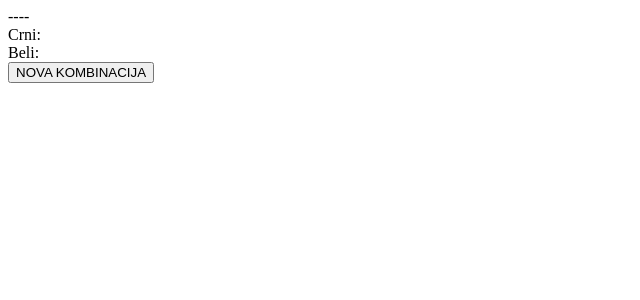
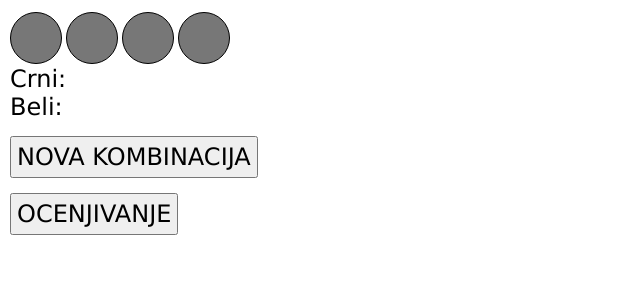
Before and after one commit to KoraSystemPro/grupa-18-30, a PHP site: page / in a window 1280 px wide. Shown: the top 300 px of the page, without its empty margins (0-640 px from the left). Run offline with PHP 8.4, Linux system fonts and the light colour scheme.

Commit message:
Dodata nedelja 29.11.2020.

```diff
--- a/3. godina/04. JS obnavljanje/03. Mastermind/index.html
+++ b/3. godina/04. JS obnavljanje/03. Mastermind/index.html
@@ -5,7 +5,20 @@
         <link rel="stylesheet" type="text/css" href="style.css">
     </head>
     <body>
-        <div id="kombinacija">
+        <div class="red_dugmadi_k" id="red_k">
+            <div class="dgm_k" id="dgm_k1"></div>
+            <div class="dgm_k" id="dgm_k2"></div>
+            <div class="dgm_k" id="dgm_k3"></div>
+            <div class="dgm_k" id="dgm_k4"></div>
+        </div>
+        <div class="red_dugmadi_p" id="red_p">
+            <div class="dgm_p" id="dgm_p1"></div>
+            <div class="dgm_p" id="dgm_p2"></div>
+            <div class="dgm_p" id="dgm_p3"></div>
+            <div class="dgm_p" id="dgm_p4"></div>
+        </div>
+
+        <div id="kombinacija" class="red_dugmadi_k">
             ----
         </div>
         <div id="crni">
@@ -17,6 +30,9 @@
         <button id="nova-kombinacija">
             NOVA KOMBINACIJA
         </button>
+        <button id="oceni">
+            OCENJIVANJE
+        </button>
 
         <script src="script.js"></script>
     </body>
--- a/3. godina/04. JS obnavljanje/03. Mastermind/style.css
+++ b/3. godina/04. JS obnavljanje/03. Mastermind/style.css
@@ -0,0 +1,47 @@
+* {
+    margin: 0;
+    font-family: Verdana, Geneva, Tahoma, sans-serif;
+    font-size: 18pt;
+}
+
+body {
+    padding: 10px;
+}
+
+button {
+    display: block;
+    margin: 15px 0;
+    padding: 5px;
+}
+
+.red_dugmadi_k{
+    width: 220px;
+    height: 55px;
+
+    display: none;
+    flex-direction: row;
+    justify-content: space-between;
+    align-items: center;
+}
+
+.red_dugmadi_p{
+    width: 220px;
+    height: 55px;
+
+    display: flex;
+    flex-direction: row;
+    justify-content: space-between;
+    align-items: center;
+}
+
+.dgm_p, .dgm_k{
+    width: 50px;
+    height: 50px;
+    background: #777777;
+    border: 1px solid black;
+    border-radius: 50%;
+}
+
+.dgm_p:hover{
+    filter: brightness(130%);
+}
```
Also changed, not shown: 3. godina/04. JS obnavljanje/03. Mastermind/script.js (+54 -4 lines).
